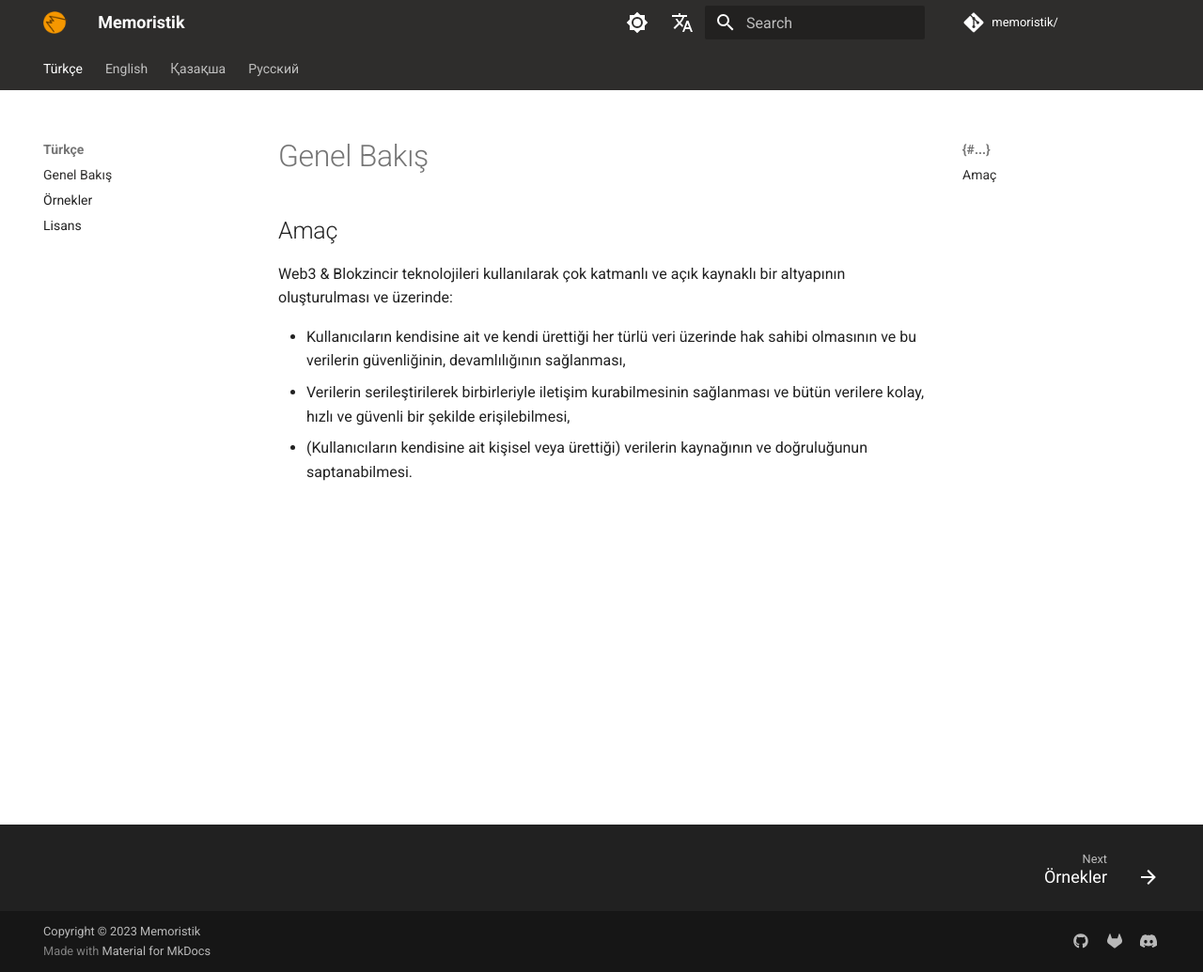
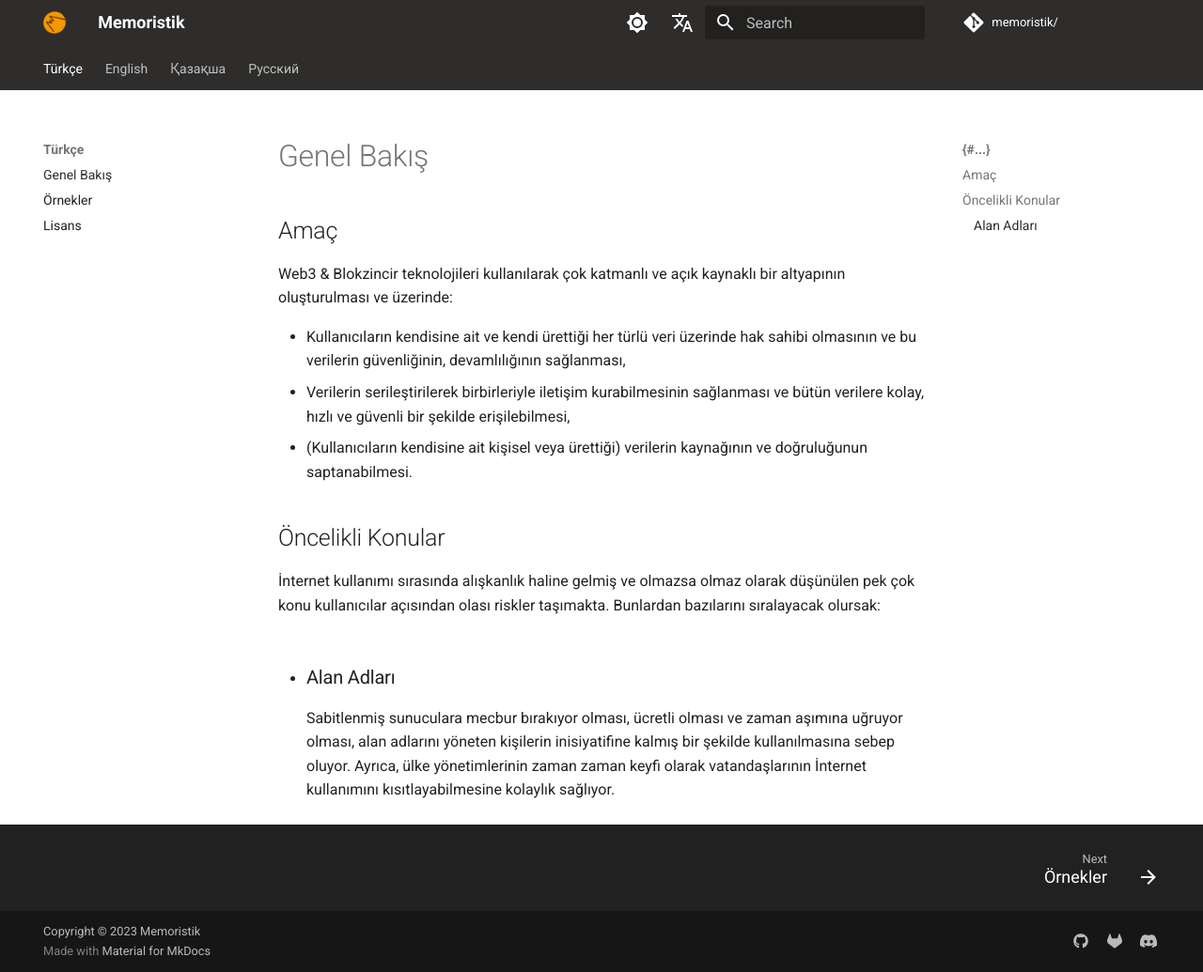
Before and after one commit to memoristik/memoristik.github.io, an MkDocs documentation site: the page built from docs/tr/genel.md, in a window 1280 px wide and 1035 px high. Shown: the whole window at 94% size. Built offline with MkDocs 1.6.1 and Material for MkDocs 9.7.7, drawn with Linux system fonts in a browser that asks for light colours; comment, search, counter and statistics services are not loaded.

Commit message:
overview, draft

```diff
--- a/docs/tr/genel.md
+++ b/docs/tr/genel.md
@@ -7,3 +7,11 @@
 - Kullanıcıların kendisine ait ve kendi ürettiği her türlü veri üzerinde hak sahibi olmasının ve bu verilerin güvenliğinin, devamlılığının sağlanması,
 - Verilerin serileştirilerek birbirleriyle iletişim kurabilmesinin sağlanması ve bütün verilere kolay, hızlı ve güvenli bir şekilde erişilebilmesi,
 - (Kullanıcıların kendisine ait kişisel veya ürettiği) verilerin kaynağının ve doğruluğunun saptanabilmesi.
+
+## Öncelikli Konular
+
+İnternet kullanımı sırasında alışkanlık haline gelmiş ve olmazsa olmaz olarak düşünülen pek çok konu kullanıcılar açısından olası riskler taşımakta. Bunlardan bazılarını sıralayacak olursak:
+
+- ###Alan Adları
+Sabitlenmiş sunuculara mecbur bırakıyor olması, ücretli olması ve zaman aşımına uğruyor olması, alan adlarını yöneten kişilerin inisiyatifine kalmış bir şekilde kullanılmasına sebep oluyor.
+Ayrıca, ülke yönetimlerinin zaman zaman keyfi olarak vatandaşlarının İnternet kullanımını kısıtlayabilmesine kolaylık sağlıyor.
```
